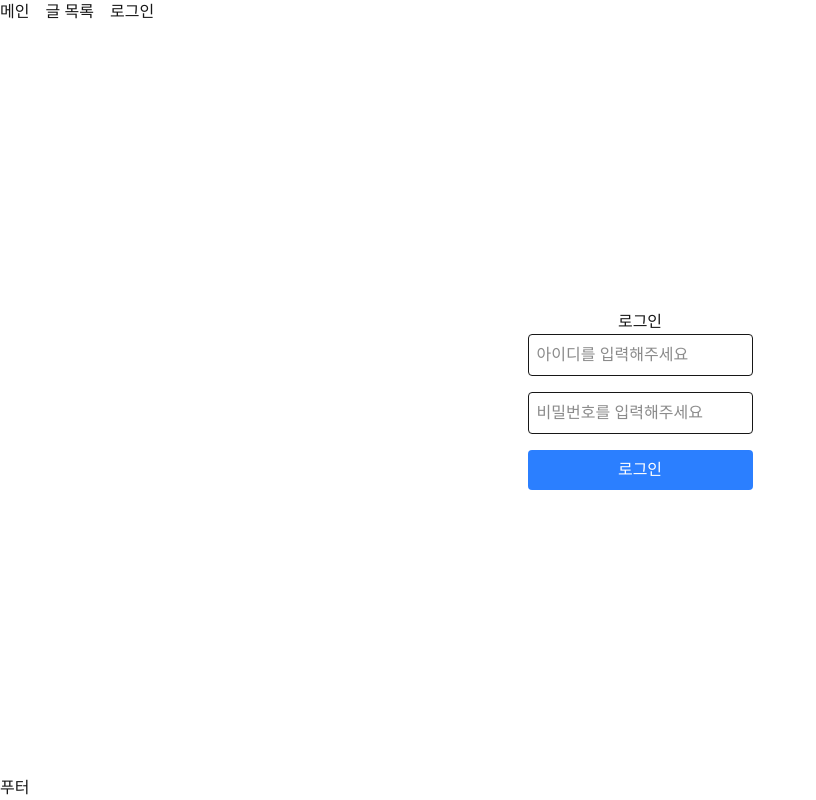
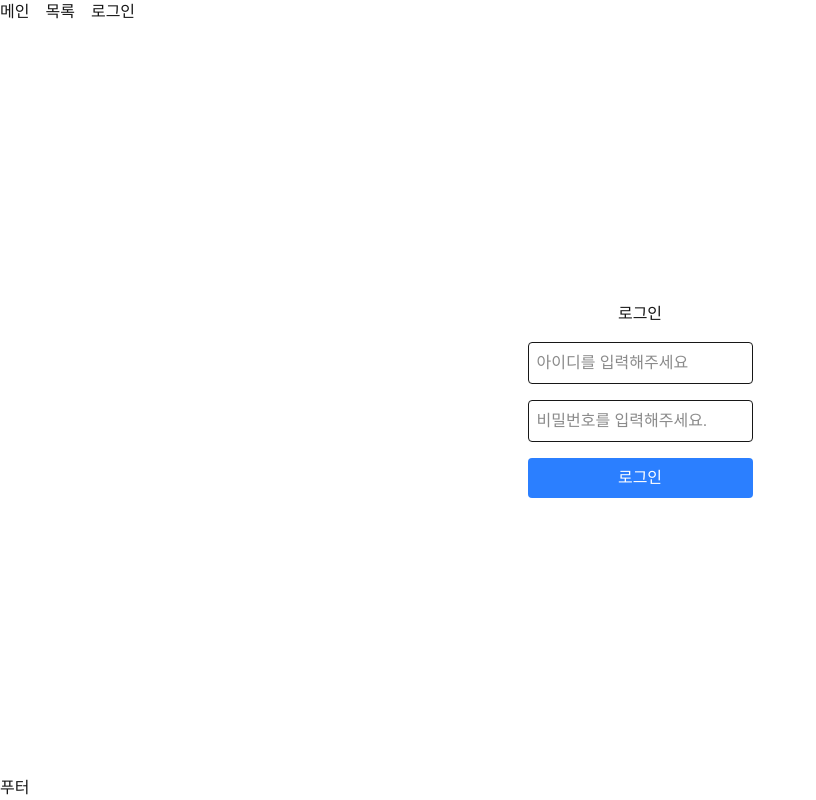
Before and after one commit to sat7312/p-30-260403, a Next.js app in the folder frontend/: page /member/login in a window 1280 px wide. Shown: the whole page, without its empty margins (0-816 px from the left). Built offline with nearby package versions, Linux system fonts and the light colour scheme; no server answers.

Commit message:
인증 인가 종료

```diff
--- a/frontend/src/app/ClientLayout.tsx
+++ b/frontend/src/app/ClientLayout.tsx
@@ -1,27 +1,25 @@
 'use client';
-import { fetchApi, FetchCallbacks } from "@/lib/client";
+import { fetchApi } from "@/lib/client";
 import Link from "next/link";
 import { useRouter } from "next/navigation";
 import { createContext, useEffect, useState } from "react";
 
-const AuthContext = createContext<ReturnType<typeof useAuth> | null>(null);
+export const AuthContext = createContext<ReturnType<typeof useAuth> | null>(null);
 
 function useAuth() {
 
     const [loginMember, setLoginMember] = useState<MemberDto | null>(null);
 
-    const getLoginMember = (callbacks: FetchCallbacks) => {
+    const getLoginMember = () => {
         fetchApi("/api/v1/members/me")
             .then((memberDto) => {
                 setLoginMember(memberDto);
-                callbacks.onSuccess?.(memberDto);
             })
             .catch((err) => {
-                callbacks.onError?.(err);
             });
     }
 
-    const logout = (callbacks: FetchCallbacks) => {
+    const logout = () => {
         confirm("로그아웃 하시겠습니까?") &&
             fetchApi("/api/v1/members/logout", {
                 method: "DELETE",
@@ -29,11 +27,9 @@ function useAuth() {
                 .then((data) => {
                     setLoginMember(null);
                     alert(data.msg);
-                    callbacks.onSuccess?.(data);
                 })
                 .catch((rsData) => {
                     alert(rsData.msg);
-                    callbacks.onError?.(rsData.msg);
                 });
     };
 
@@ -45,32 +41,13 @@ export default function ClientLayout({ children }: {
 }) {
 
     const authState = useAuth();
-    const { loginMember, getLoginMember, logout: _logout } = authState;
+    const { loginMember, getLoginMember, logout } = authState;
     const isLogin = loginMember !== null;
     const router = useRouter();
 
     useEffect(() => {
-        getLoginMember({
-            onSuccess: (data) => {
-                console.log("data", data);
-            },
-            onError: (err) => {
-                console.log("err", err);
-            },
-        });
+        getLoginMember();
     }, []);
-
-    const logout = () => {
-        _logout({
-            onSuccess: (data) => {
-                alert(data.msg);
-                router.replace("/");
-            },
-            onError: (rsData) => {
-                alert(rsData.msg);
-            },
-        });
-    };
 
     return (
         <>
@@ -78,13 +55,13 @@ export default function ClientLayout({ children }: {
                 <header>
                     <nav className="flex gap-4">
                         <Link href="/">메인</Link>
-                        <Link href="/posts">글 목록</Link>
-                        {!isLogin && <Link href="/members/login">로그인</Link>}
+                        <Link href="/posts">목록</Link>
+                        {!isLogin && <Link href="/member/login">로그인</Link>}
                         {isLogin && <button onClick={logout}>로그아웃</button>}
                         {isLogin && <Link href="#">{loginMember?.name}</Link>}
                     </nav>
                 </header>
-                <main className="flex-1 flex flex-col justify-center items-center">
+                <main className="flex-grow flex flex-col gap-4 justify-center items-center">
                     {children}
                 </main>
                 <footer>푸터</footer>
--- a/frontend/src/app/member/login/page.tsx
+++ b/frontend/src/app/member/login/page.tsx
@@ -1,11 +1,15 @@
 "use client";
 
+import { AuthContext } from "@/app/ClientLayout";
 import { fetchApi } from "@/lib/client";
 import { useRouter } from "next/navigation";
+import { use } from "react";
 
 export default function Login() {
 
     const router = useRouter();
+    const authState = use(AuthContext);
+    const getLoginMember = authState?.getLoginMember;
 
     const onSubmitHandler = (e: any) => {
         e.preventDefault();;
@@ -34,12 +38,18 @@ export default function Login() {
             })
         })
             .then(rs => {
-                alert(rs.msg);
-                router.replace(`/`)
+                if (getLoginMember !== undefined) {
+                    getLoginMember();
+                    alert(rs.msg);
+                    router.replace(`/`)
+                    return;
+                }
+
+                throw new Error("getLoingMember가 undefined입니다.");
             })
             .catch((errMsg) => {
                 alert(errMsg);
-        })
+            })
     }
 
     return (
@@ -48,7 +58,7 @@ export default function Login() {
 
             <form action="" onSubmit={onSubmitHandler} className="flex flex-col gap-4">
                 <input type="text" name="username" className="border-1 rounded p-2" placeholder="아이디를 입력해주세요" />
-                <input type="password" name="password" className="border-1 rounded p-2" placeholder="비밀번호를 입력해주세요" />
+                <input type="password" name="password" className="border-1 rounded p-2" placeholder="비밀번호를 입력해주세요." />
                 <button className="bg-blue-500 text-white p-2 rounded" type="submit">
                     로그인
                 </button>
--- a/frontend/src/app/posts/[id]/page.tsx
+++ b/frontend/src/app/posts/[id]/page.tsx
@@ -1,11 +1,12 @@
 "use client";
 
 import { useParams } from "next/navigation";
-import { useEffect, useState } from "react";
+import { use, useEffect, useState } from "react";
 import { PostCommentDto, PostDto } from "@/type/post";
 import { fetchApi } from "@/lib/client";
 import { useRouter } from "next/navigation";
 import Link from "next/link";
+import { AuthContext } from "@/app/ClientLayout";
 
 export default function Detail() {
 
@@ -39,6 +40,9 @@ export default function Detail() {
                 alert("삭제가 완료되었습니다.");
                 router.replace("/posts");
             })
+            .catch((err) => {
+                alert(err);
+            })
 
     }
 
@@ -53,6 +57,8 @@ export default function Detail() {
             setPostComments(
                 postComments.filter((postComment) => postComment.id !== commentId)
             );
+        }).catch((err) => {
+            alert(err);
         });
     };
 
@@ -174,6 +180,7 @@ function PostCommentList({ postId, postComments, deletePostComment, onModifySucc
                         <PostCommentListItem
                             key={postComment.id}
                             postId={postId}
+                            authorId={postComment.id}
                             postComment={postComment}
                             deletePostComment={deletePostComment}
                             onModifySuccess={onModifySuccess}
@@ -185,14 +192,18 @@ function PostCommentList({ postId, postComments, deletePostComment, onModifySucc
     )
 }
 
-function PostCommentListItem({ postId, postComment, deletePostComment, onModifySuccess }: {
+function PostCommentListItem({ postId, authorId, postComment, deletePostComment, onModifySuccess }: {
     postId: number,
+    authorId: number,
     postComment: PostCommentDto,
     deletePostComment: (commentId: number) => void,
     onModifySuccess: (commentId: number, content: string) => void
 }) {
 
     const [modifyMode, setModifyMode] = useState(false);
+    const authState = use(AuthContext);
+    const loginedMember = authState?.loginMember;
+    const isMine = loginedMember?.id === authorId;
 
     const toggleModifyMode = () => {
         setModifyMode(!modifyMode);
@@ -218,6 +229,8 @@ function PostCommentListItem({ postId, postComment, deletePostComment, onModifyS
             //  - 단: db와 ui 상태가 일치 하지 않을 수 있음.
 
             onModifySuccess(postComment.id, contentValue);
+        }).catch((err) => {
+            alert(err);
         });
     };
 
@@ -238,9 +251,12 @@ function PostCommentListItem({ postId, postComment, deletePostComment, onModifyS
                 </form>
             )}
             {!modifyMode && <span>{postComment.content}</span>}
+            {isMine &&
                 <button className="border-2 p-2 rounded" onClick={toggleModifyMode}>
                     {modifyMode ? "수정취소" : "수정"}
                 </button>
+            }
+            {isMine &&
                 <button
                     className="border-2 p-2 rounded"
                     onClick={() => {
@@ -249,6 +265,7 @@ function PostCommentListItem({ postId, postComment, deletePostComment, onModifyS
                 >
                     삭제
                 </button>
+            }
         </li>
     )
 }
--- /dev/null
+++ b/frontend/src/global/auth/hook/useAuth.tsx
@@ -0,0 +1,42 @@
+import { fetchApi } from "@/lib/client";
+import { createContext, useState } from "react";
+
+const AuthContext = createContext<ReturnType<typeof useAuth> | null>(null);
+
+export function AuthProvider({ children }: { children: React.ReactNode }) {
+    const authState = useAuth();
+
+    return (
+      <AuthContext.Provider value={authState}>{children}</AuthContext.Provider>
+    );
+  }
+
+export function useAuth() {
+
+    const [loginMember, setLoginMember] = useState<MemberDto | null>(null);
+
+    const getLoginMember = () => {
+        fetchApi("/api/v1/members/me")
+            .then((memberDto) => {
+                setLoginMember(memberDto);
+            })
+            .catch((err) => {
+            });
+    }
+
+    const logout = () => {
+        confirm("로그아웃 하시겠습니까?") &&
+            fetchApi("/api/v1/members/logout", {
+                method: "DELETE",
+            })
+                .then((data) => {
+                    setLoginMember(null);
+                    alert(data.msg);
+                })
+                .catch((rsData) => {
+                    alert(rsData.msg);
+                });
+    };
+
+    return { loginMember, getLoginMember, logout };
+}
--- a/frontend/src/lib/client.ts
+++ b/frontend/src/lib/client.ts
@@ -19,8 +19,3 @@ export function fetchApi(url: string, options?: RequestInit) {
         }
     )
 }
-
-export type FetchCallbacks = {
-    onSuccess?: (data: any) => void;
-    onError?: (err: any) => void;
-  };
```
Lines whose indentation alone changed are shown as unchanged.
